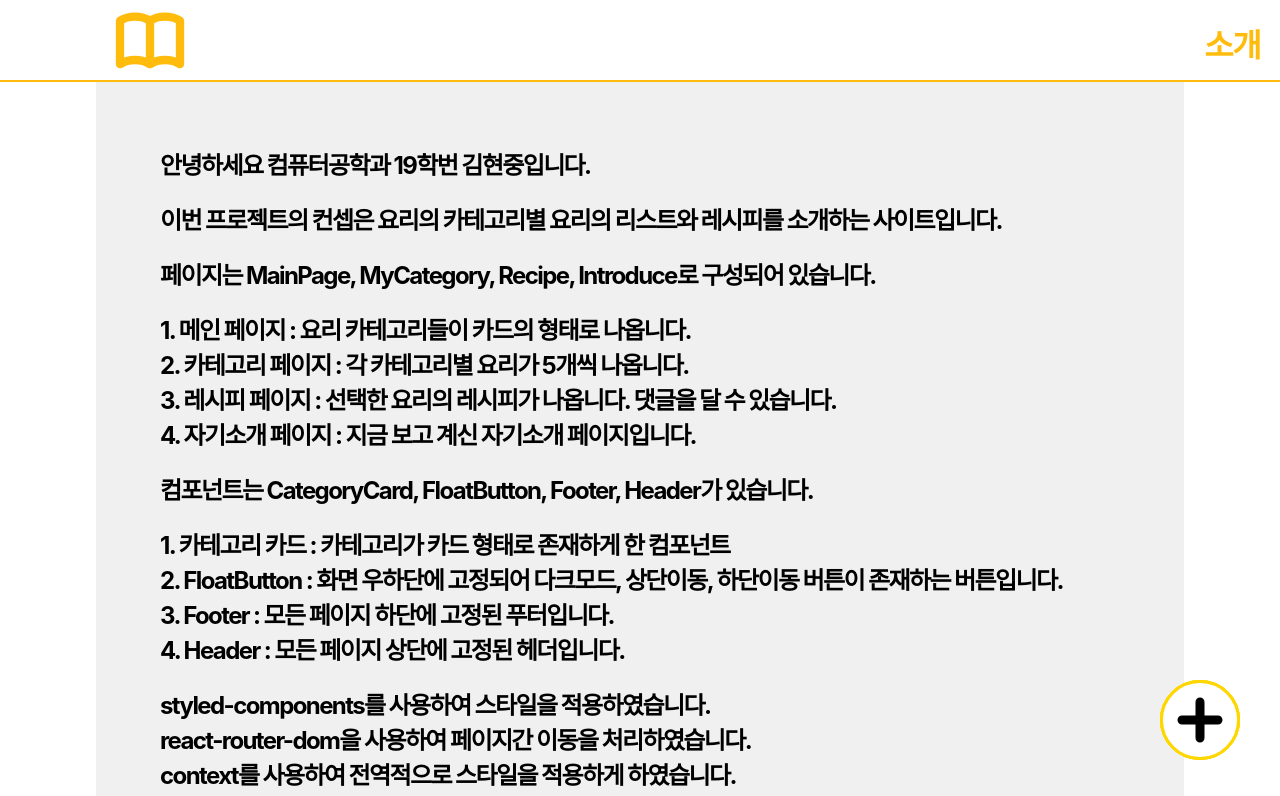
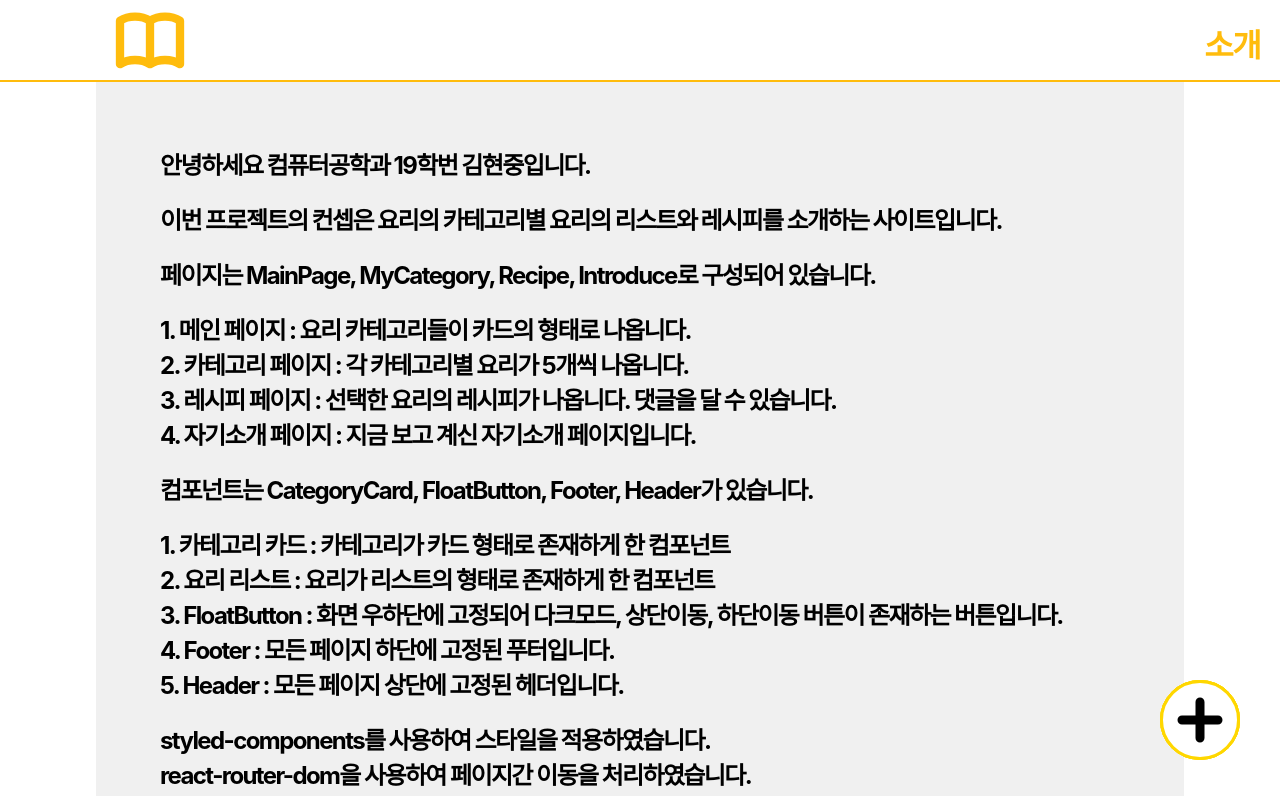
Before and after one commit to kimgorok/GoWeb, a React (Create React App) app: page /introduce in a window 1280 px wide. Shown: the top 796 px of the page. Built offline with nearby package versions, Linux system fonts and the light colour scheme.

Commit message:
🎨✏자기소개페이지랑 CSS 조금 수정

```diff
--- a/src/page/Introduce.jsx
+++ b/src/page/Introduce.jsx
@@ -38,11 +38,13 @@ function Introduce() {
       <IntroText>
         1. 카테고리 카드 : 카테고리가 카드 형태로 존재하게 한 컴포넌트
         <br />
-        2. FloatButton : 화면 우하단에 고정되어 다크모드, 상단이동, 하단이동
+        2. 요리 리스트 : 요리가 리스트의 형태로 존재하게 한 컴포넌트
+        <br />
+        3. FloatButton : 화면 우하단에 고정되어 다크모드, 상단이동, 하단이동
         버튼이 존재하는 버튼입니다. <br />
-        3. Footer : 모든 페이지 하단에 고정된 푸터입니다.
+        4. Footer : 모든 페이지 하단에 고정된 푸터입니다.
         <br />
-        4. Header : 모든 페이지 상단에 고정된 헤더입니다.
+        5. Header : 모든 페이지 상단에 고정된 헤더입니다.
       </IntroText>
       <IntroText>
         styled-components를 사용하여 스타일을 적용하였습니다.
--- a/src/page/Recipe.jsx
+++ b/src/page/Recipe.jsx
@@ -26,6 +26,7 @@ const Loading = styled.div`
   font-size: 5rem;
   font-weight: 700;
   padding-top: 5%;
+  height: 80vh;
 `;
 
 const Wrapper = styled.div`
```
